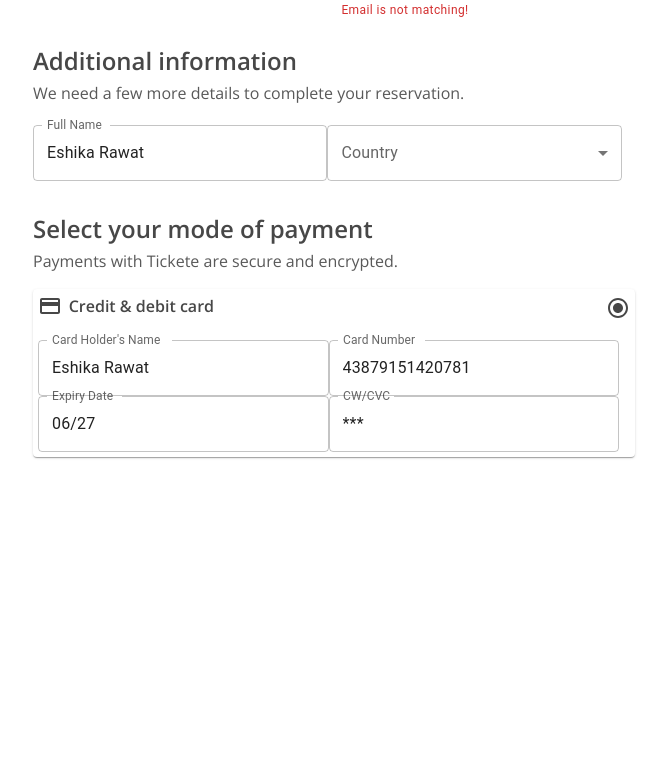
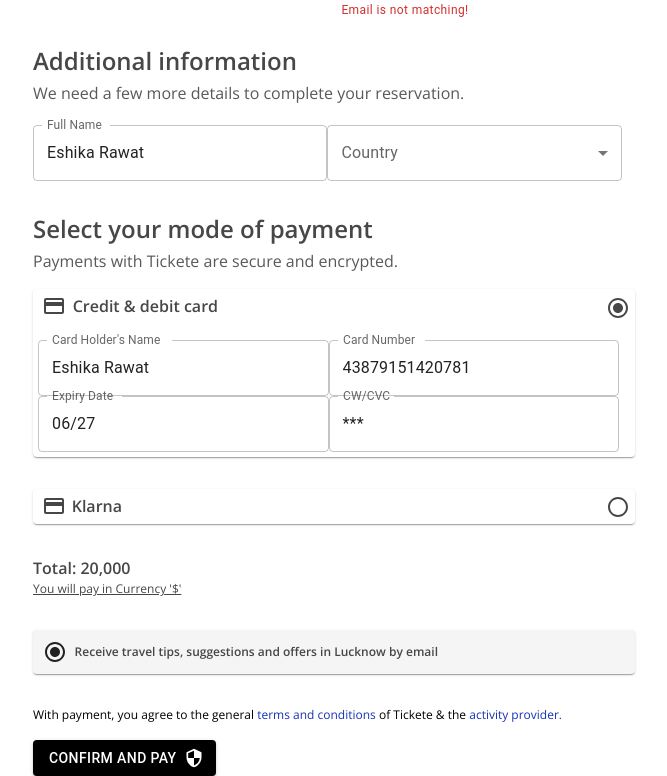
Before and after one commit to Ishu070303/tickete, a Next.js app: page / in a window 1280 px wide. Shown: the part 376-1152 px from the top of the page, without its empty margins (31-698 px from the left). Before the commit the page ends 894 px from the top, so only its background shows below. Built offline with nearby package versions, Linux system fonts and the light colour scheme.

Commit message:
donw with main file

```diff
--- a/pages/Main.js
+++ b/pages/Main.js
@@ -1,8 +1,12 @@
 import React from 'react';
-import { TextField, FormControl, Select, MenuItem, InputLabel, Paper} from '@mui/material';
+import { TextField, FormControl, Select, MenuItem, InputLabel, Paper, Button} from '@mui/material';
+
 import RadioButtonCheckedIcon from '@mui/icons-material/RadioButtonChecked';
 import CreditCardIcon from '@mui/icons-material/CreditCard';
+import RadioButtonUncheckedIcon from '@mui/icons-material/RadioButtonUnchecked';
+import SecurityIcon from '@mui/icons-material/Security';
 
+// import Klarna from './assets/Klarna.png';
 
 
 const Main = () => {
@@ -58,7 +62,7 @@ const Main = () => {
 
     <Paper style={{width: '47vw', marginTop: '1rem', padding: '5px'}}>
         <div className='flex justify-between font-semibold text-base' style={{ color: "#474747", }}>
-            <div className='flex justify-between' style={{width: '11rem'}}>
+            <div className='flex justify-between ml-1' style={{width: '11rem'}}>
                <CreditCardIcon/>
                <h6>Credit & debit card</h6>
             </div>
@@ -73,9 +77,32 @@ const Main = () => {
             <TextField style={{width: '22.7vw', color: '#D6D6D6'}} className='my-3 mr-2'  id="outlined-error-helper-text" label="CW/CVC" defaultValue="***"/>
         </div>
     </Paper>
-    <Paper>
+    <Paper style={{width: '47vw', marginTop: '2rem', padding: '5px'}}>
+        <div className='flex justify-between font-semibold text-base' style={{ color: "#474747", }}>
+            <div className='flex justify-between ml-1' style={{width: '5rem'}}>
+               <CreditCardIcon />
+               <h6>Klarna</h6>
+            </div>
+            <div>
+                <RadioButtonUncheckedIcon style={{ cursor: 'pointer'}} />
+            </div>
+        </div>
+    </Paper>
 
+    {/*total Calculation*/}
+    <h4 className='font-semibold font-2xl mt-8' style={{ color: '#474747'}}>Total: 20,000</h4>
+    <p className='font-normal underline' style={{ color: '#474747', fontSize: '12px'}}>You will pay in Currency '$'</p>
+
+    {/*offer Section*/}
+    <Paper style={{ backgroundColor: '#F5F5F5', width: '47vw', marginTop: '2rem', padding: '.6rem'}}>
+        <div className='flex items-center '>
+            <RadioButtonCheckedIcon className='mr-2'/>
+            <p className='font-semibold text-xs' style={{ color: '#474747'}}>Receive travel tips, suggestions and offers in Lucknow by email</p>
+        </div>
     </Paper>
+
+    <p style={{fontWeight: '400', fontSize: '12px', marginTop: '2rem'}}>With payment, you agree to the general <span style={{color: '#1733B6'}}>terms and conditions</span> of Tickete & the <span style={{color: '#1733B6'}}>activity provider.</span></p>
+    <Button variant="contained" endIcon={<SecurityIcon />} style={{ color: 'white', backgroundColor: 'black', marginTop: '1rem'}}>Confirm and pay</Button>
 
     </>
   )
```
Also changed, not shown: pages/assets/Klarna.png (added).
